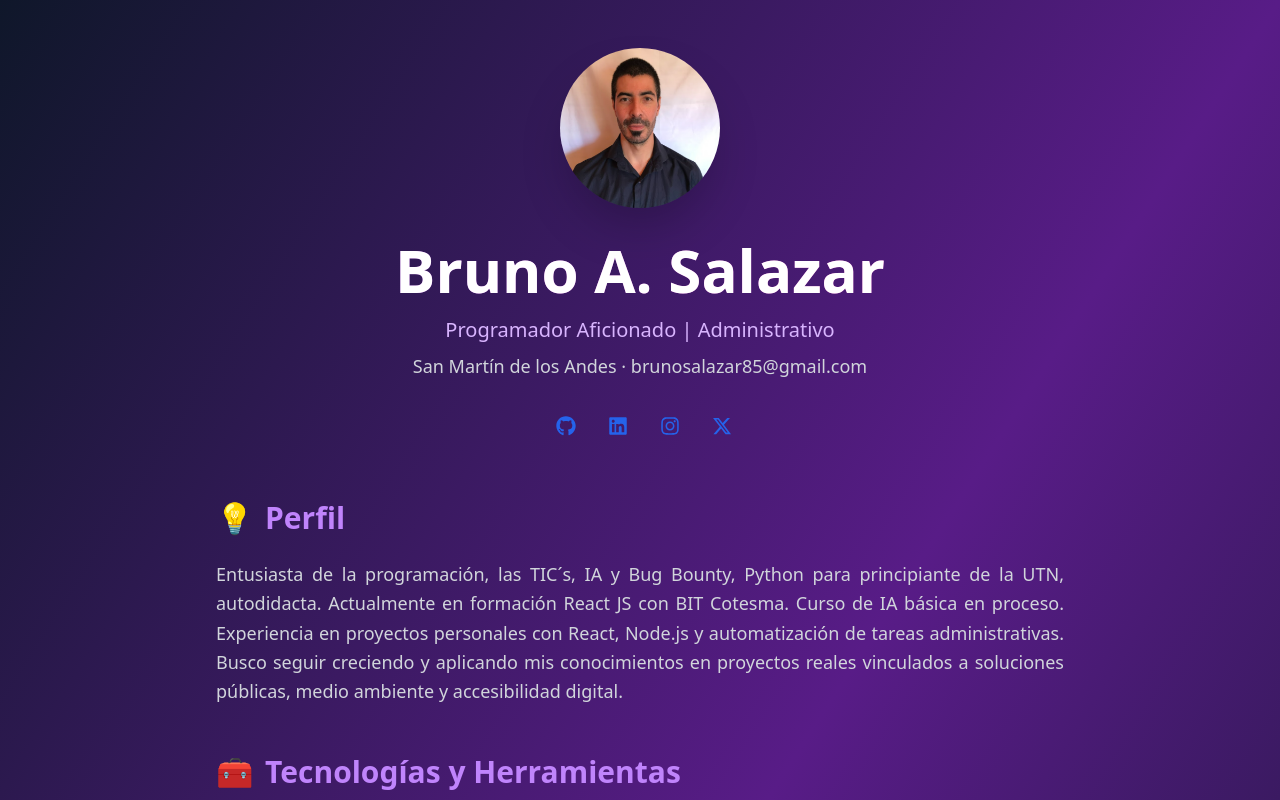
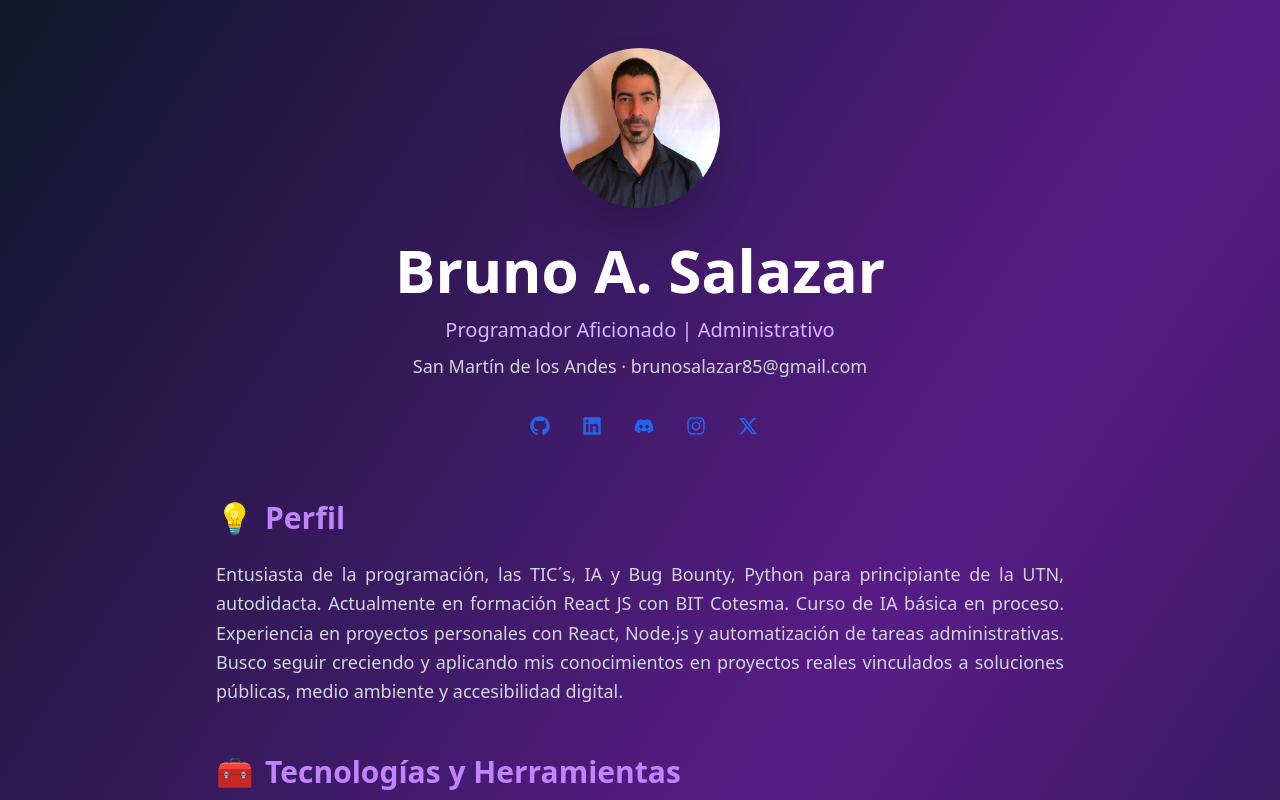
Before and after one commit to brunoas85/cvBruno, a React (Vite) app: page / in a window 1280 px wide. Shown: the top 800 px of the page. Built offline with nearby package versions, Linux system fonts and the light colour scheme.

Commit message:
agregué Discord y agregué en Scripts, predploy para correr bien en GitHub Pagees

```diff
--- a/package.json
+++ b/package.json
@@ -8,6 +8,7 @@
   "dev": "vite",
   "build": "vite build",
   "preview": "vite preview",
+  "predeploy": "pnpm run build",
   "deploy": "gh-pages -d dist"
 },
   "devDependencies": {
--- a/src/CVBruno.tsx
+++ b/src/CVBruno.tsx
@@ -1,5 +1,5 @@
 
-import { FaGithub, FaInstagram, FaLinkedin, FaXTwitter } from "react-icons/fa6";
+import { FaDiscord, FaGithub, FaInstagram, FaLinkedin, FaXTwitter } from "react-icons/fa6";
 
 export default function CVBruno() {
   return (
@@ -30,6 +30,10 @@ export default function CVBruno() {
 
             <a href="https://linkedin.com/in//bruno-andrés-salazar-5a541b255" target="_blank">
               <FaLinkedin className="inline-block w-5 h-5 text-blue-600 ml-2" />
+            </a>
+
+            <a href="https://discord.com/channels/@me" target="_blank">
+              <FaDiscord className="inline-block w-5 h-5 text-blue-600 ml-2" />
             </a>
 
             <a href="https://instagram.com/brunoas85" target="_blank">
```
